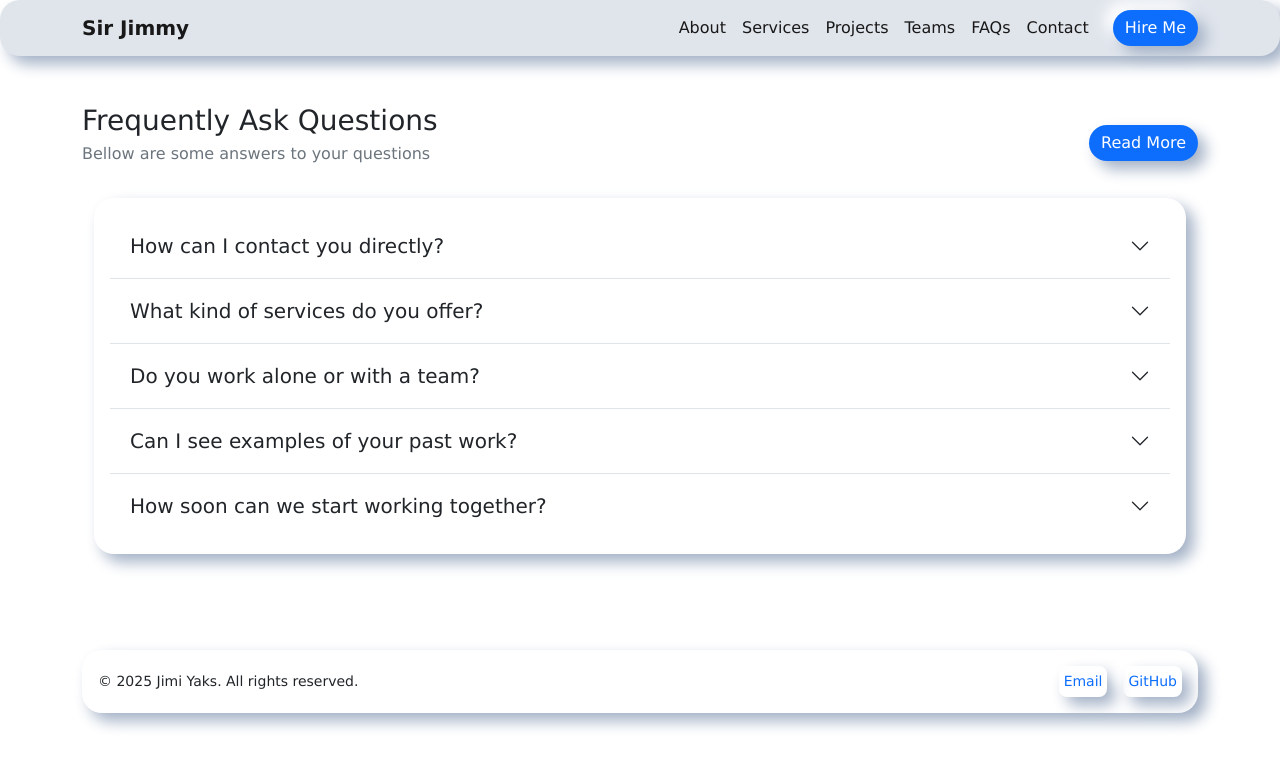
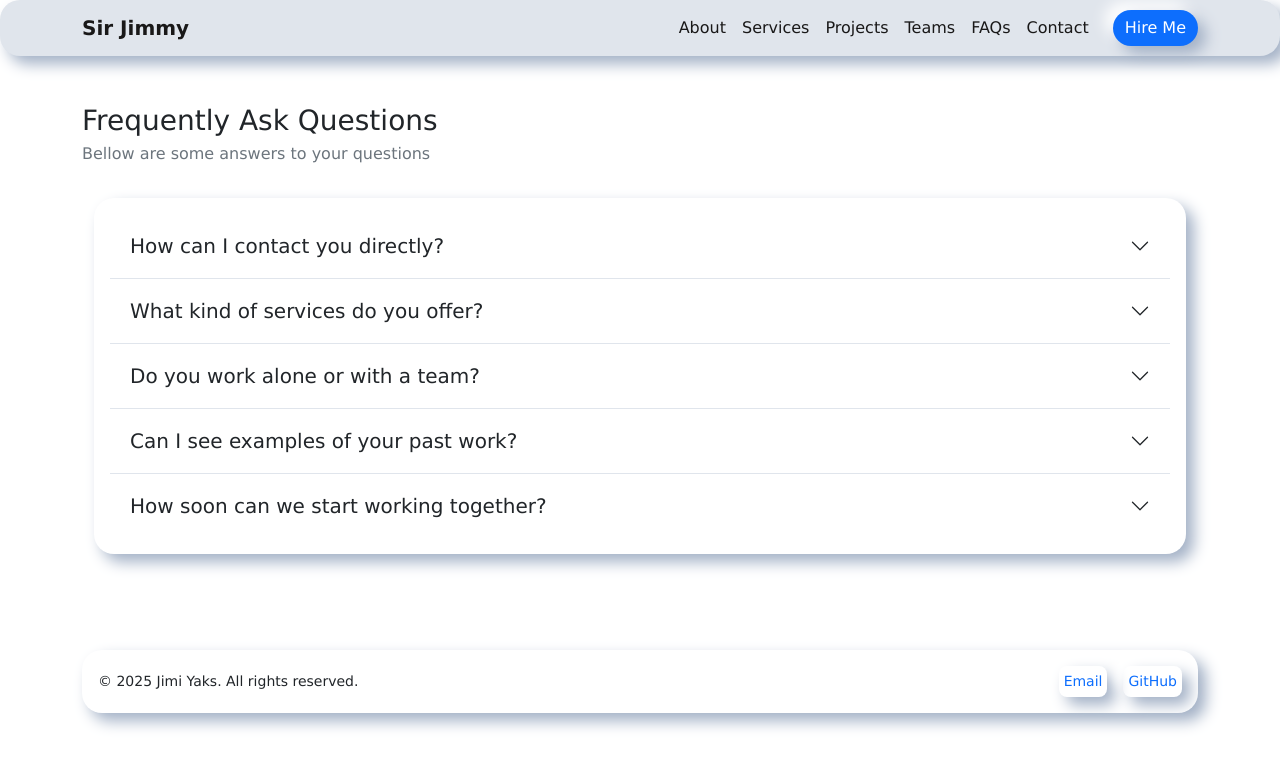
Before and after one commit to Jimmy-ui-maker/00424, a Next.js app: page /faqs in a window 1280 px wide. Shown: the top 768 px of the page. Built offline with nearby package versions, Linux system fonts and the light colour scheme.

Commit message:
faqs read more removed

```diff
--- a/src/app/faqs/page.jsx
+++ b/src/app/faqs/page.jsx
@@ -12,9 +12,7 @@ export default function page() {
             title="Frequently Ask Questions"
             subtitle="Bellow are some answers to your questions"
           />
-          <Link className="btn btn-primary soft-shadow" href="/faqs">
-            Read More
-          </Link>
+
         </div>
         <FAQS />
       </section>
```
